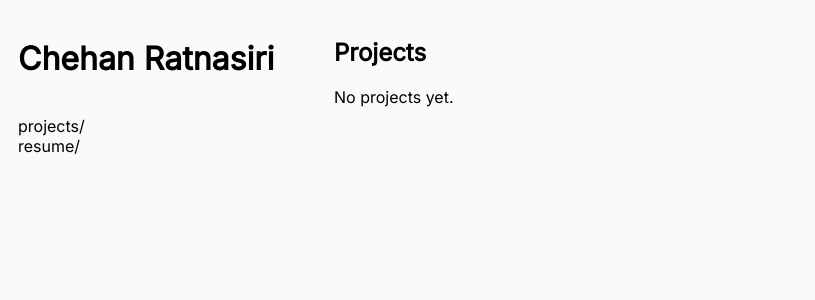
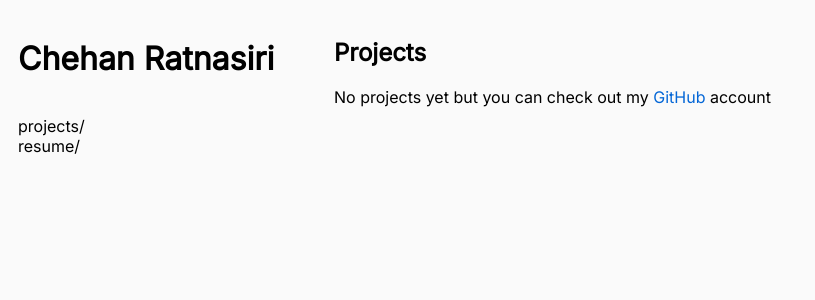
Before and after one commit to chehanr/chehanr.github.io, a Jekyll site: the page built from projects.html, in a window 1280 px wide. Shown: the top 300 px of the page, without its empty margins (0-815 px from the left). Built offline with Jekyll 4.4.1, drawn with Linux system fonts in a browser that asks for light colours.

Commit message:
hotfix: refactor(page): updated placeholder text

```diff
--- a/projects.html
+++ b/projects.html
@@ -14,6 +14,10 @@ nav_item: projects
     {% endfor %}
   </ul>
   {% else %}
-  <p>No projects yet.</p>
+  <p>
+    No projects yet but you can check out my
+    <a rel="noopener" href="https://github.com/{{ site.github }}" target="_blank" >GitHub</a>
+    account
+  </p>
   {% endif %}
 </section>
```
